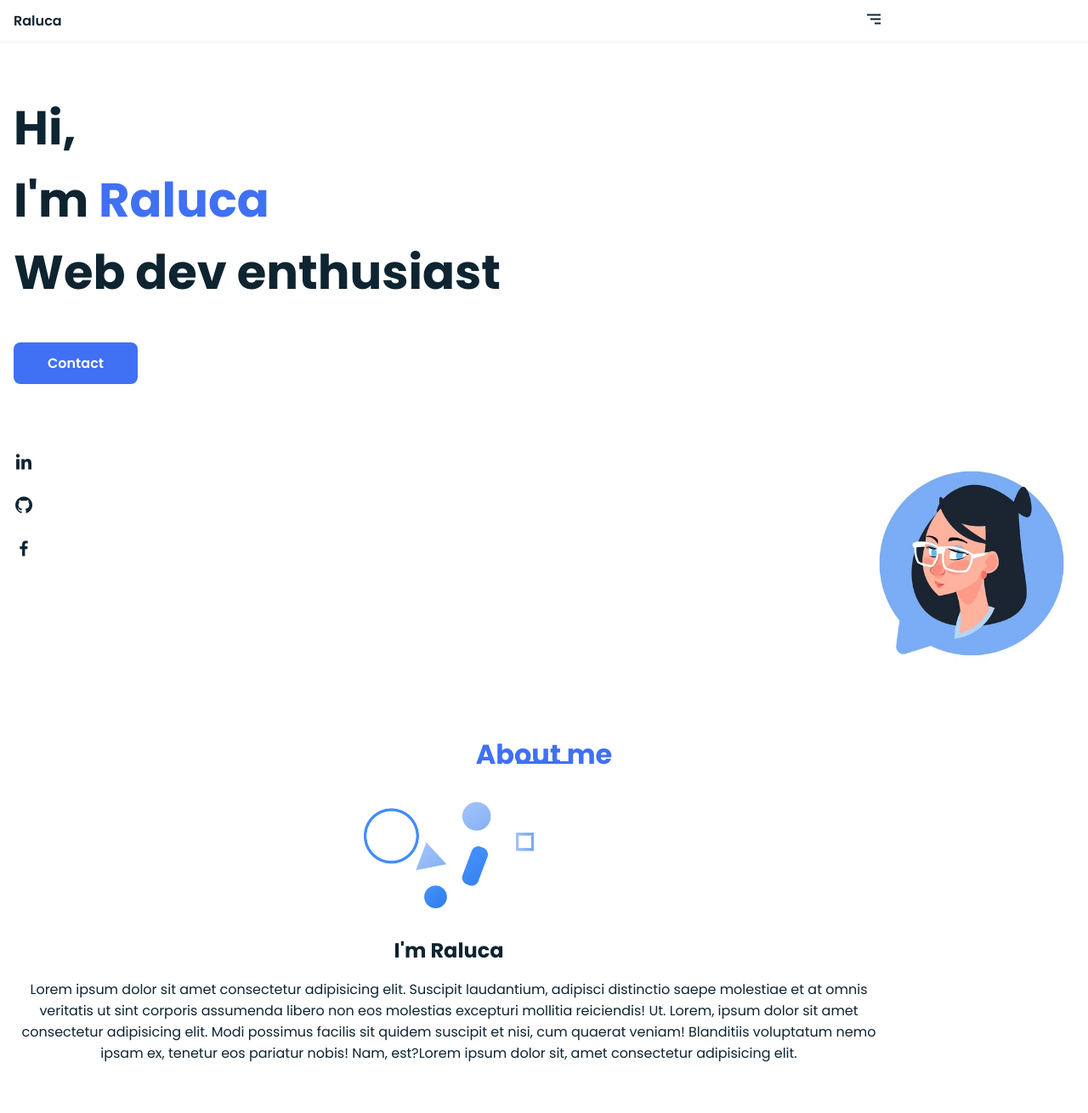
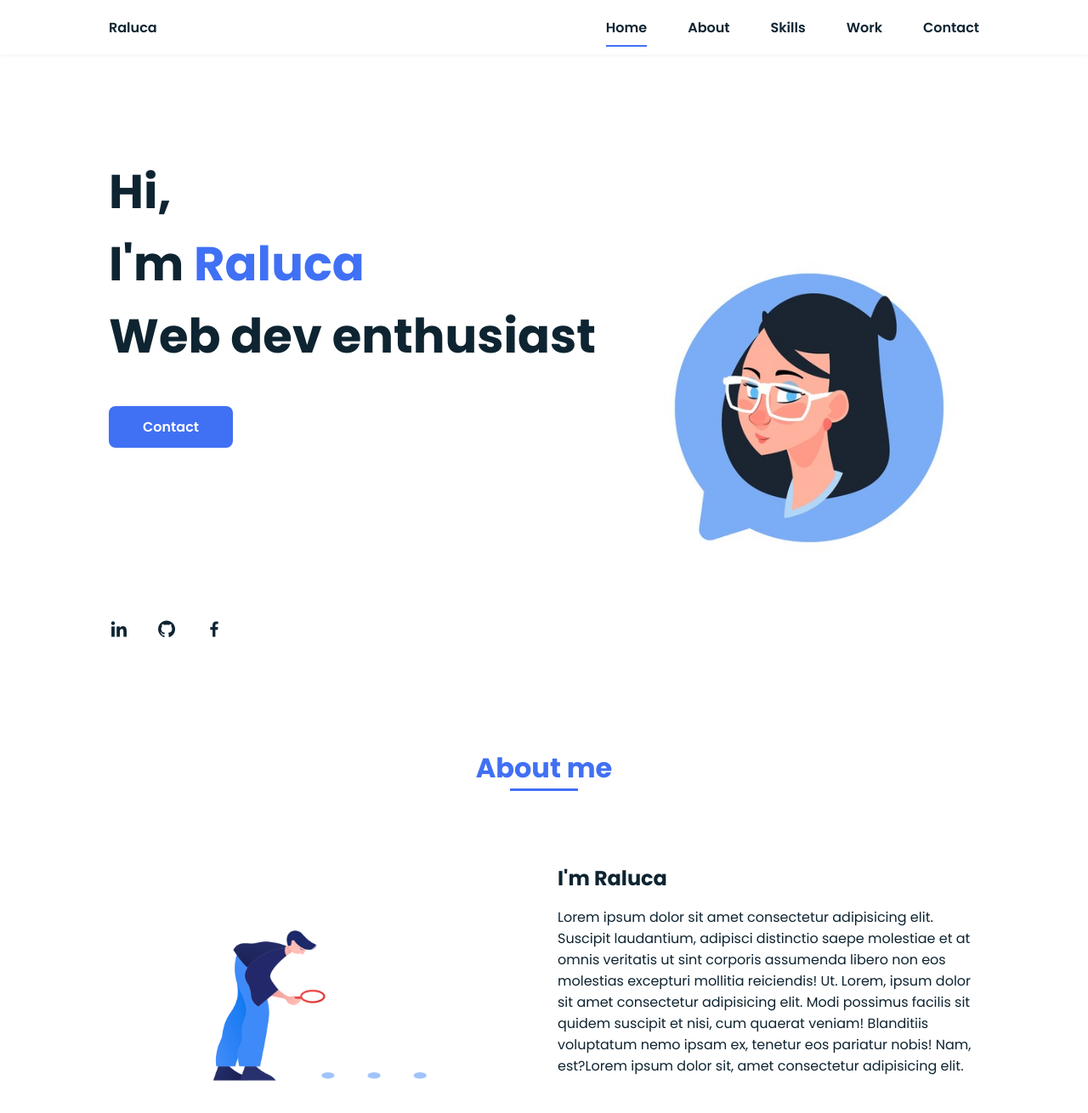
Before and after one commit to RaluDev/myOnlineCV, a plain HTML site: page Index.html in a window 1280 px wide. Shown: the top 1310 px of the page at 85% size. Drawn offline with nearby package versions, Linux system fonts and the light colour scheme.

Commit message:
media queries and some animation

```diff
--- a/Index.html
+++ b/Index.html
@@ -64,7 +64,7 @@
 
             <div class="about__container bd-grid">
                 <div class="about__img">
-                    <img src="assets/images/clip-400.png" alt="aboutImg">
+                    <img src="assets/images/clip-2.png" alt="aboutImg">
                 </div>
 
                 <div>
--- a/assets/css/style.css
+++ b/assets/css/style.css
@@ -267,7 +267,8 @@ img {
 }
 
 .about__img img {
-    width: 200px;
+    /* width: 200px; */
+    width: 100%;
     border-radius: .5rem;
 }
 
@@ -397,3 +398,108 @@ img {
     color: #fff;
     margin: 0 var(--mb-2)
 }
+
+/* Media queries */
+@media screen and (min-width: 768px){
+    body {
+        margin: 0;
+    }
+
+    .section {
+        padding-top: 4rem;
+        padding-bottom: 3rem;
+    }
+
+    .section-title {
+        margin-bottom: var(--mb-6);
+    }
+
+    .section-title::after {
+        width: 80px;
+        top: 3rem;
+    }
+
+    .nav {
+        height: calc(var(--header-height) + 1rem);
+    }
+
+    .nav__list {
+        display: flex;
+        padding-top: 0;
+    }
+
+    .nav__item {
+        margin-left: var(--mb-6);
+        margin-bottom: 0;
+    }
+
+    .nav__toggle {
+        display: none;
+    }
+
+    .nav__link {
+        color: var(--second-color);
+    }
+
+    .home {
+        height: 100vh;
+    }
+
+    .home__data {
+        align-self: flex-end;
+    }
+
+    .home__social {
+        padding-top: 0;
+        padding-bottom: 2.5rem;
+        flex-direction: row;
+        align-self: flex-end;
+    }
+
+    .home__social-icon {
+        margin-bottom: 0;
+        margin-right: var(--mb-4);
+    }
+
+    .home__img {
+        /* width: 457px; */
+        width: 400px;
+        bottom: 15%;
+    }
+
+    .about__container,
+    .skills__container {
+        grid-template-columns: repeat(2, 1fr);
+        align-items: center;
+        text-align: initial;
+    }
+
+    .about__img img {
+        /* width: 300px; */
+        width: 100%;
+    }
+
+    .work__container {
+        grid-template-columns: repeat(3, 1fr);
+        grid-template-rows: repeat(2, 1fr);
+        column-gap: 2rem;
+    }
+
+    .contact__form {
+        width: 360px;
+    }
+
+    .contact__container {
+        justify-items: center;
+    }
+}
+
+@media screen and (min-width: 1024px){
+    .bd-grid{
+      margin-left: auto;
+      margin-right: auto;
+    }
+    .home__img{
+      right: 10%;
+    }
+  }
--- a/main.js
+++ b/main.js
@@ -27,3 +27,35 @@ function linkAction() {
     navMenu.classList.remove('show')
 }
 navLink.forEach(link => link.addEventListener('click', linkAction));
+
+
+// Scroll animation
+const scroll = ScrollReveal({
+    origin: 'top',
+    distance: '80px',
+    duration: 2000,
+    reset: true
+});
+
+// Home
+scroll.reveal('.home__title',{});
+scroll.reveal('.button',{delay: 200});
+scroll.reveal('.home__img',{delay: 400});
+scroll.reveal('.home__social-icon',{interval: 200});
+
+// About
+scroll.reveal('.about__img',{});
+scroll.reveal('.about__subtitle',{delay: 400});
+scroll.reveal('.about__text',{delay: 400});
+
+// Skills
+scroll.reveal('.skills__subtitle',{});
+scroll.reveal('.skills__text',{});
+scroll.reveal('.skills__data',{interval: 200});
+scroll.reveal('.skills__img',{delay: 600});
+
+// Projects
+scroll.reveal('.work__img',{interval: 200});
+
+// Contact
+scroll.reveal('.contact__input',{interval: 200});
```
Also changed, not shown: assets/images/clip-2.png (added).
